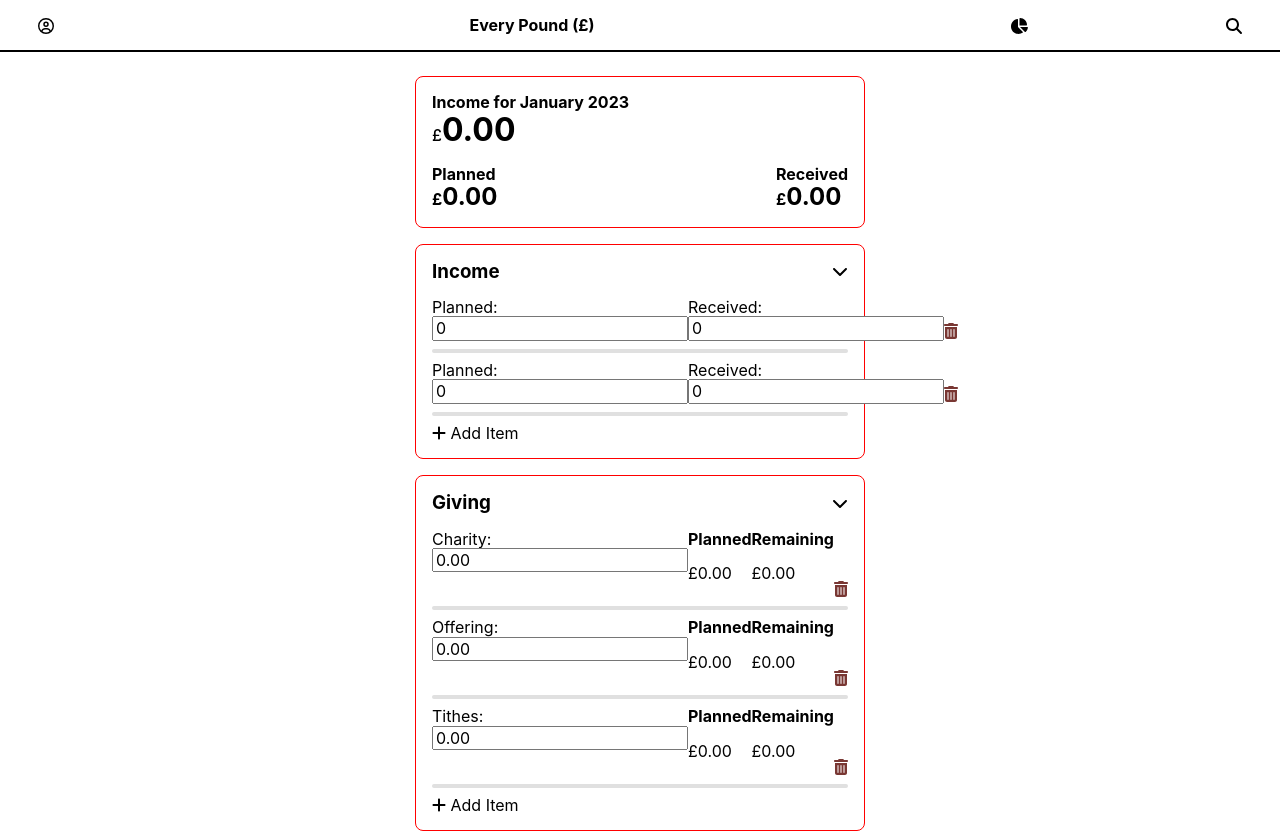
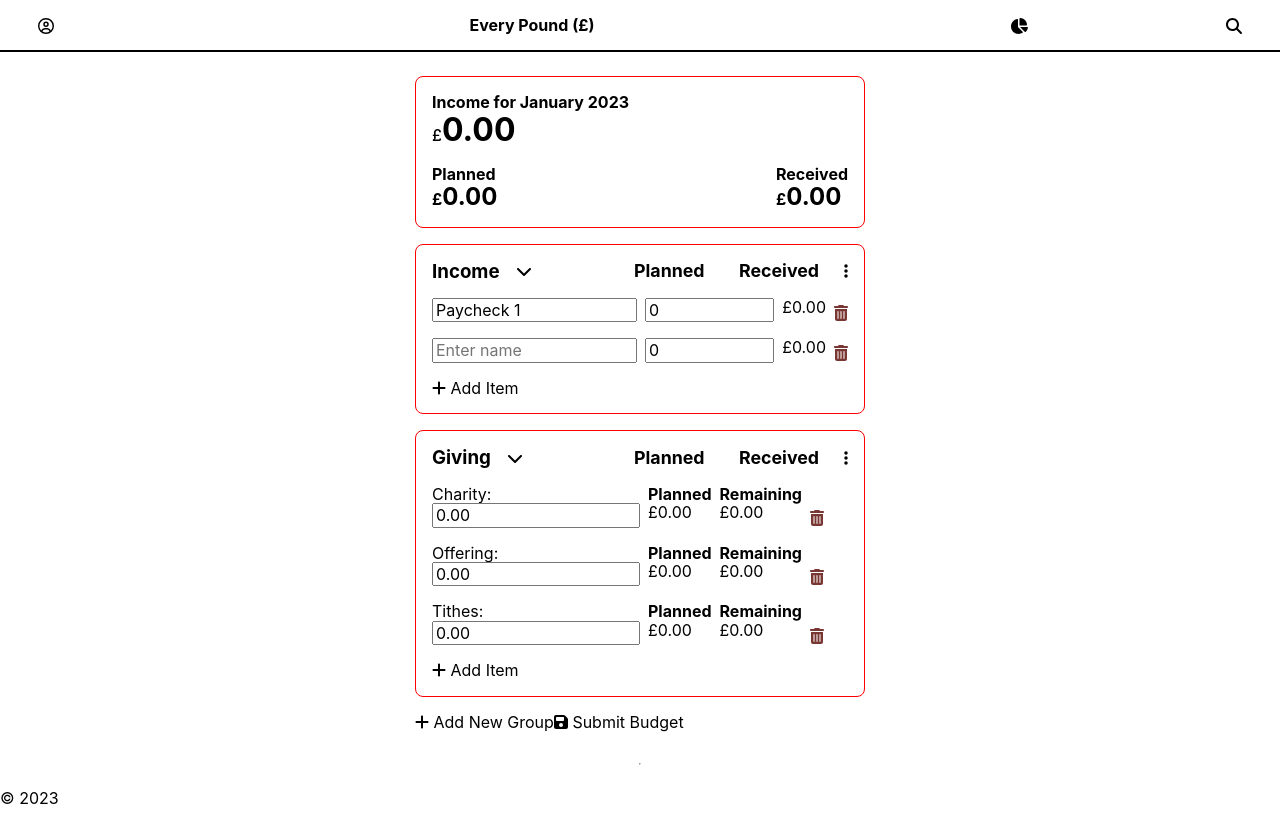
Before and after one commit to kemaakpala/zero-based-budgetapp, a React (Create React App) app: page /April in a window 1280 px wide. Shown: the top 833 px of the page. Built offline with nearby package versions, Linux system fonts and the light colour scheme.

Commit message:
feat: implement PopOverMenu component and update BudgetGroupHeader; refactor button actions and enhance styling

```diff
--- a/src/Component/BudgetForm/BudgetFormActions.jsx
+++ b/src/Component/BudgetForm/BudgetFormActions.jsx
@@ -1,15 +1,23 @@
+import { FontAwesomeIcon } from "@fortawesome/react-fontawesome";
 import Button from "../Button/Button";
+import { faPlus, faSave } from "@fortawesome/free-solid-svg-icons";
 const BudgetFormActions = () => {
   return (
     <div className="form-actions">
-      <Button className="form-control form-actions__Button">
-        Add New Group
+      <Button
+        className="form-control form-actions__Button"
+        variation="transparent"
+      >
+        <FontAwesomeIcon icon={faPlus} /> Add New Group
       </Button>
-      <Button classNam="form-control form-actions__Button">
-        Submit Budget
+      <Button
+        classNam="form-control form-actions__Button"
+        variation={"transparent"}
+      >
+        <FontAwesomeIcon icon={faSave} /> Submit Budget
       </Button>
     </div>
   );
-}
+};
 
 export default BudgetFormActions;
--- a/src/Component/BudgetGroup/BudgetGroup.jsx
+++ b/src/Component/BudgetGroup/BudgetGroup.jsx
@@ -8,16 +8,16 @@ const BudgetGroup = ({ budgetGroup, onChangeHandler }) => {
   const { name, budgetGroupItems } = budgetGroup;
   console.log("name", name);
   const [hideContent, setHideContent] = useState(false);
-  const [showDeleteButton, setShowDeleteButton] = useState(false);
+  const [showPopOver, setShowShowPopOver] = useState(false);
 
   const clickHandler = (event) => {
     event.preventDefault();
     setHideContent((prevHideContent) => !prevHideContent);
   };
 
-  const toggleDeleteButton = (event) => {
+  const popOverHandler = (event) => {
     event.preventDefault();
-    setShowDeleteButton((prevShowDeleteButton) => !prevShowDeleteButton);
+    setShowShowPopOver((prevShowPopOver) => !prevShowPopOver);
   };
   const deleteGroupHandler = (event) => {
     // console.log("delete group:", event.target.previousSibling.textContent);
@@ -26,12 +26,6 @@ const BudgetGroup = ({ budgetGroup, onChangeHandler }) => {
     event.preventDefault();
     // console.log("event", event);
     // console.log("event", event.target.tagName);
-    if (event.target.tagName === "H3") {
-      toggleDeleteButton(event);
-    }
-    if (event.target.tagName === "BUTTON") {
-      deleteGroupHandler(event);
-    }
   };
 
   return (
@@ -39,9 +33,10 @@ const BudgetGroup = ({ budgetGroup, onChangeHandler }) => {
       <BudgetGroupHeader
         budgetGroupName={name}
         handleToggle={clickHandler}
+        handlePopOver={popOverHandler}
         handleHeaderClick={groupHeaderTitleClickHandler}
         hideContentFlag={hideContent}
-        showDeleteButtonFlag={showDeleteButton}
+        showPopOver={showPopOver}
       />
       <div
         className={`group-content ${
--- a/src/Component/BudgetGroup/BudgetGroupHeader.jsx
+++ b/src/Component/BudgetGroup/BudgetGroupHeader.jsx
@@ -1,41 +1,32 @@
 import React from "react";
-import Button from "../Button/Button";
 import { FontAwesomeIcon } from "@fortawesome/react-fontawesome";
 import {
   faChevronDown,
   faChevronUp,
-  faTrashCan,
+  faEllipsisVertical,
 } from "@fortawesome/free-solid-svg-icons";
+import PopOverMenu from "../PopOverMenu/PopOverMenu";
+import Button from "../Button/Button";
 import "./styles/BudgetGroupHeader.css";
 
 const BudgetGroupHeader = ({
   budgetGroupName,
   handleToggle,
+  handlePopOver,
   hideContentFlag,
-  showDeleteButtonFlag,
   handleHeaderClick,
+  showPopOver,
 }) => {
+  console.log("BudgetGroupHeader[showPopOver]", showPopOver);
   return (
     <div className="group-header">
       <div
-        className="group-header-title"
+        className="group-header-column group-header-title"
         role="button"
         onClick={handleHeaderClick}
       >
         <h3>{budgetGroupName}</h3>
-        {showDeleteButtonFlag && (
-          <Button variation="transparent" color="red">
-            <FontAwesomeIcon
-              icon={faTrashCan}
-              size="1x"
-              title="delete budget group"
-              onClick={(e) => {
-                e.stopPropagation();
-              }}
-            />
-          </Button>
-        )}
-      </div>
+
         <Button variation="transparent" onClickHandler={handleToggle}>
           <FontAwesomeIcon
             icon={hideContentFlag ? faChevronUp : faChevronDown}
@@ -44,6 +35,23 @@ const BudgetGroupHeader = ({
           />
         </Button>
       </div>
+      <div className="group-header-column group-header-field-title">
+        <h3>Planned</h3>
+      </div>
+      <div className="group-header-column group-header-field-title">
+        <h3>Received</h3>
+      </div>
+      <div className="group-header-column">
+        <Button variation="transparent" onClickHandler={handlePopOver}>
+          <FontAwesomeIcon
+            icon={faEllipsisVertical}
+            size="1x"
+            title="budget group collapse toggle"
+          />
+        </Button>
+        {showPopOver && <PopOverMenu />}
+      </div>
+    </div>
   );
 };
 export default BudgetGroupHeader;
--- a/src/Component/BudgetGroup/BudgetGroupItem.jsx
+++ b/src/Component/BudgetGroup/BudgetGroupItem.jsx
@@ -68,7 +68,7 @@ const BudgetGroupItem = ({
                     className="group-item-fields__label"
                     htmlFor={grouptItemID}
                   >
-                    {field.label}:{" "}
+                    {field.label !== "" && `${field.label}:`}
                   </label>
                   <TextField
                     id={grouptItemID}
--- a/src/Component/BudgetGroup/styles/BudgetGroup.css
+++ b/src/Component/BudgetGroup/styles/BudgetGroup.css
@@ -6,8 +6,6 @@
 }
 
 .group-container {
-  display: flex;
-  flex-direction: column;
   flex: 1;
   box-sizing: border-box;
   justify-content: left;
--- a/src/Component/BudgetGroup/styles/BudgetGroupHeader.css
+++ b/src/Component/BudgetGroup/styles/BudgetGroupHeader.css
@@ -1,9 +1,10 @@
 .group-header {
   display: flex;
-  justify-content: space-between;
+  flex: 1;
   align-items: center;
   margin-bottom: 1rem;
   width: 100%;
+  column-gap: 0.5rem;
 }
 .group-header h1,
 .group-header h2,
@@ -12,13 +13,33 @@
 .group-header h5 {
   margin-top: 0;
   margin-bottom: 0;
+  max-width: 100%;
 }
-
-.group-header-title {
+.group-header-column {
   display: flex;
-  align-items: center;
+  /* width: calc((95% - 0.5rem) / 4); */
+  justify-content: flex-end;
+  font-size: 1rem;
+  max-width: 50%;
 }
 
 .group-header-title button {
   margin-left: 1rem;
 }
+
+.group-header-column.group-header-title {
+  align-items: center;
+  flex: 0 1 50%;
+  justify-content: flex-start;
+}
+
+.group-header-column.group-header-field-title {
+  flex: 0 1 25%;
+  justify-content: space-between;
+  font-size: 0.95rem;
+}
+
+.group-header-column:last-child {
+  justify-content: flex-end;
+  position: relative;
+}
--- a/src/Component/BudgetGroup/styles/BudgetGroupItem.css
+++ b/src/Component/BudgetGroup/styles/BudgetGroupItem.css
@@ -1,6 +1,10 @@
 /**
   * TODO: fix styling for BudgetGroupItems
 **/
+.group-item {
+  width: 100%;
+  column-gap: 0.5rem;
+}
 .group-item,
 .group-item-fields,
 .group-item-status,
@@ -8,11 +12,16 @@
   display: flex;
   flex: 1;
 }
+.group-item > :first-child {
+  flex: 0 1 50%;
+}
 .group-item-fields,
 .group-item-status {
-  flex-direction: column;
+  flex-direction: column; /* stack the children */
+  width: calc((95% - 0.5rem) / 3);
 }
-.group-item-status__header {
+.group-item-status__header,
+.group-item-status__text {
   margin: 0;
 }
 .group-item-action {
--- /dev/null
+++ b/src/Component/PopOverMenu/PopOverMenu.jsx
@@ -0,0 +1,26 @@
+import React from "react";
+import Button from "../Button/Button";
+import { FontAwesomeIcon } from "@fortawesome/react-fontawesome";
+import { faPen, faTrashCan } from "@fortawesome/free-solid-svg-icons";
+import "./styles/PopOverMenu.css";
+
+export default function PopOverMenu() {
+  return (
+    <ul className={`popover-menu-list`}>
+      <li className="popover-menu-list-item">
+        <Button variation="transparent">
+          <FontAwesomeIcon icon={faPen} size="1x" title="Edit budget group" />
+        </Button>
+      </li>
+      <li className="popover-menu-list-item">
+        <Button variation="transparent">
+          <FontAwesomeIcon
+            icon={faTrashCan}
+            size="1x"
+            title="Delete budget group"
+          />
+        </Button>
+      </li>
+    </ul>
+  );
+}
--- /dev/null
+++ b/src/Component/PopOverMenu/styles/PopOverMenu.css
@@ -0,0 +1,14 @@
+.popover-menu-list {
+  display: flex;
+  flex-direction: column;
+  gap: 0.5rem;
+  padding: 0.5rem;
+  border-radius: 0.5rem;
+  background-color: white;
+  box-shadow: 0 0 0.5rem rgba(0, 0, 0, 0.1);
+  position: absolute;
+  left: 0;
+  top: 0;
+  transform: translate(-65%, 20%);
+  list-style: none;
+}
--- a/src/Container/Budget/Budget.jsx
+++ b/src/Container/Budget/Budget.jsx
@@ -15,15 +15,24 @@ export const incomeData = {
       id: generateUniqueId(),
       fields: [
         {
-          label: "Planned",
+          label: "",
+          value: "Paycheck 1",
+          placeholder: "Enter name",
+          name: "itemName",
+          type: "text",
+        },
+        {
+          label: "",
           value: 0,
+          name: "planned",
           placeholder: 0,
           type: "text",
         },
+      ],
+      status: [
         {
-          label: "Received",
-          value: 0,
-          placeholder: 0,
+          label: "",
+          value: "0.00",
           type: "text",
         },
       ],
@@ -34,15 +43,24 @@ export const incomeData = {
       id: generateUniqueId(),
       fields: [
         {
-          label: "Planned",
+          label: "",
+          value: "",
+          placeholder: "Enter name",
+          name: "itemName",
+          type: "text",
+        },
+        {
+          label: "",
           value: 0,
+          name: "planned",
           placeholder: 0,
           type: "text",
         },
+      ],
+      status: [
         {
-          label: "Received",
-          value: 0,
-          placeholder: 0,
+          label: "",
+          value: "0.00",
           type: "text",
         },
       ],
```
Lines whose indentation alone changed are shown as unchanged.
